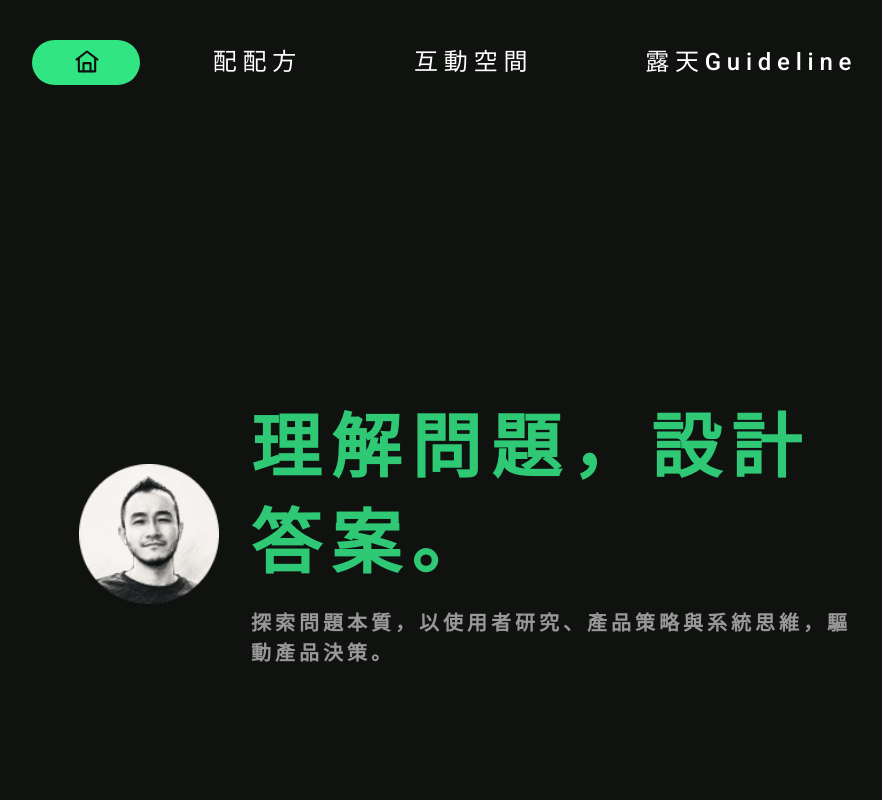
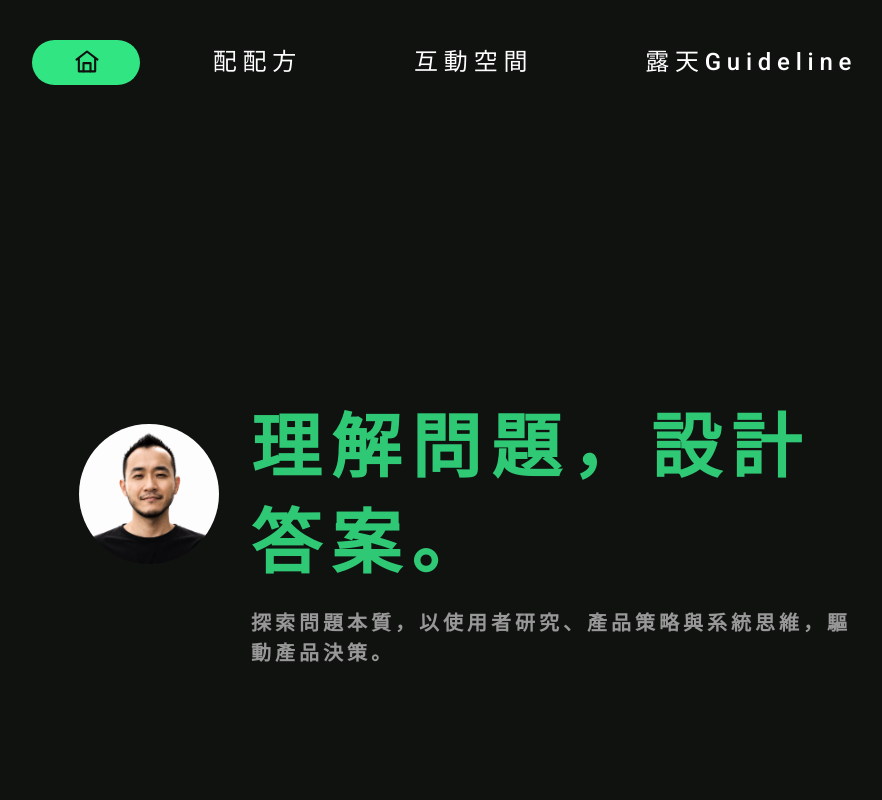
Before and after one commit to herbtea211/20260730-portfolio, a Next.js app: page / in a window 1280 px wide. Shown: the top 800 px of the page, without its empty margins (175-1057 px from the left). Built offline with nearby package versions, Linux system fonts and the light colour scheme.

Commit message:
Adjust homepage avatar alignment

```diff
--- a/src/app/page.tsx
+++ b/src/app/page.tsx
@@ -7,13 +7,13 @@ export default function Home() {
   return (
           <main className="max-w-[1440px] mx-auto px-6 md:px-[120px] grid grid-cols-1 md:grid-cols-8 gap-8 mb-30">
               <section className="col-start-1 col-span-8 lg:col-start-2 lg:col-span-6 flex flex-col items-center gap-8 py-50 md:py-50 lg:pt-100 md:flex-col md:items-start lg:flex-row lg:items-start">
-                  <div className="shrink-0 md:self-center">
+                  <div className="shrink-0 md:self-center lg:self-start lg:mt-6">
                   <Image
                     src={avatar}
                     alt="Sam"
                     width={180}
                     height={180}
-                    className="h-[140px] w-[140px]"
+                    className="h-[140px] w-[140px] rounded-full object-cover"
                   />
                 </div>
                 <div>
```
Also changed, not shown: src/assets/image/index/avatar.png.
